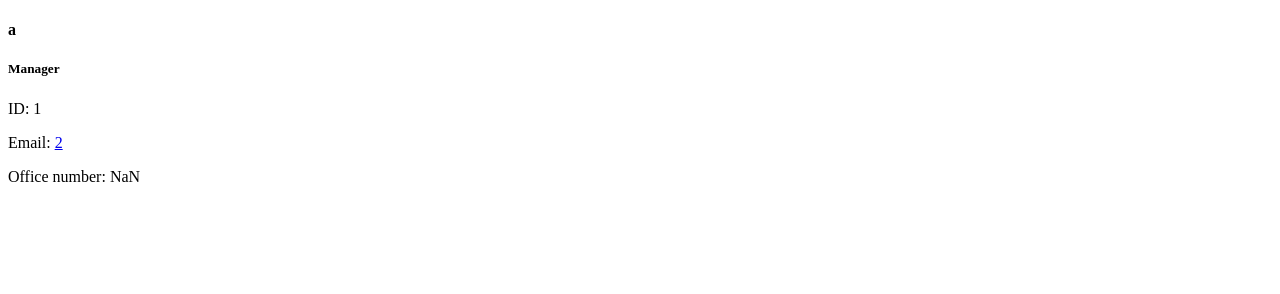
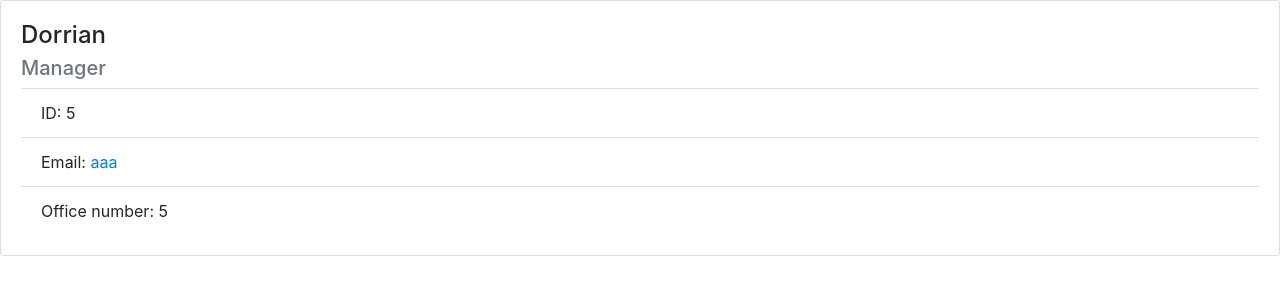
Before and after one commit to dorrianweber/teamProfileGenerator, a website: page index.html in a window 1280 px wide. Drawn offline with nearby package versions, Linux system fonts and the light colour scheme.

Commit message:
Linked Bootstrap to generated HTML page, worked on styling of generated content for Manager employee type

```diff
--- a/index.html
+++ b/index.html
@@ -5,16 +5,20 @@
         <meta http-equiv="X-UA-Compatible" content="IE=edge">
         <meta name="viewport" content="width=device-width, initial-scale=1.0">
         <title>Team Profile</title>
+        <!-- Link for Bootstrap -->
+        <link rel="stylesheet" href="https://maxcdn.bootstrapcdn.com/bootstrap/4.0.0/css/bootstrap.min.css">
     </head>
     <body>
         <div class="card">
-            <h4> a </h4>
-
-            <h5> Manager </h5>
-
-            <p> ID: 1 </p>
-            <p> Email: <a href="mailto:2"> 2 </a> </p>
-            <p> Office number: NaN </p>
+            <div class="card-body">
+                <h4 class="card-title"> Dorrian </h4>
+                <h5 class="card-subtitle mb-2 text-muted"> Manager </h5>
+                <ul class="list-group list-group-flush">
+                    <li class="list-group-item">ID: 5</li>
+                    <li class="list-group-item">Email: <a href="mailto:aaa"> aaa </a></li>
+                    <li class="list-group-item">Office number: 5</li>
+                </ul>
+            </div>
         </div>
     </body>
 </html>
--- a/index.js
+++ b/index.js
@@ -36,8 +36,8 @@ inquirer
         );
     });
 
-    // Base HTML generation (just takes Manager info to start)
-    const generateHTML = ({mgrName, mgrID, mgrEmail, officeNumber}) =>
+// Base HTML generation (just takes Manager info to start)
+const generateHTML = ({mgrName, mgrID, mgrEmail, officeNumber}) =>
 
 `<!DOCTYPE html>
 <html lang="en">
@@ -46,16 +46,20 @@ inquirer
         <meta http-equiv="X-UA-Compatible" content="IE=edge">
         <meta name="viewport" content="width=device-width, initial-scale=1.0">
         <title>Team Profile</title>
+        <!-- Link for Bootstrap -->
+        <link rel="stylesheet" href="https://maxcdn.bootstrapcdn.com/bootstrap/4.0.0/css/bootstrap.min.css">
     </head>
     <body>
         <div class="card">
-            <h4> ${mgrName} </h4>
-
-            <h5> Manager </h5>
-
-            <p> ID: ${mgrID} </p>
-            <p> Email: <a href="mailto:${mgrEmail}"> ${mgrEmail} </a> </p>
-            <p> Office number: ${officeNumber} </p>
+            <div class="card-body">
+                <h4 class="card-title"> ${mgrName} </h4>
+                <h5 class="card-subtitle mb-2 text-muted"> Manager </h5>
+                <ul class="list-group list-group-flush">
+                    <li class="list-group-item"> ID: ${mgrID} </li>
+                    <li class="list-group-item"> Email: <a href="mailto:${mgrEmail}"> ${mgrEmail} </a> </li>
+                    <li class="list-group-item"> Office number: ${officeNumber} </li>
+                </ul>
+            </div>
         </div>
     </body>
 </html>`;
```
